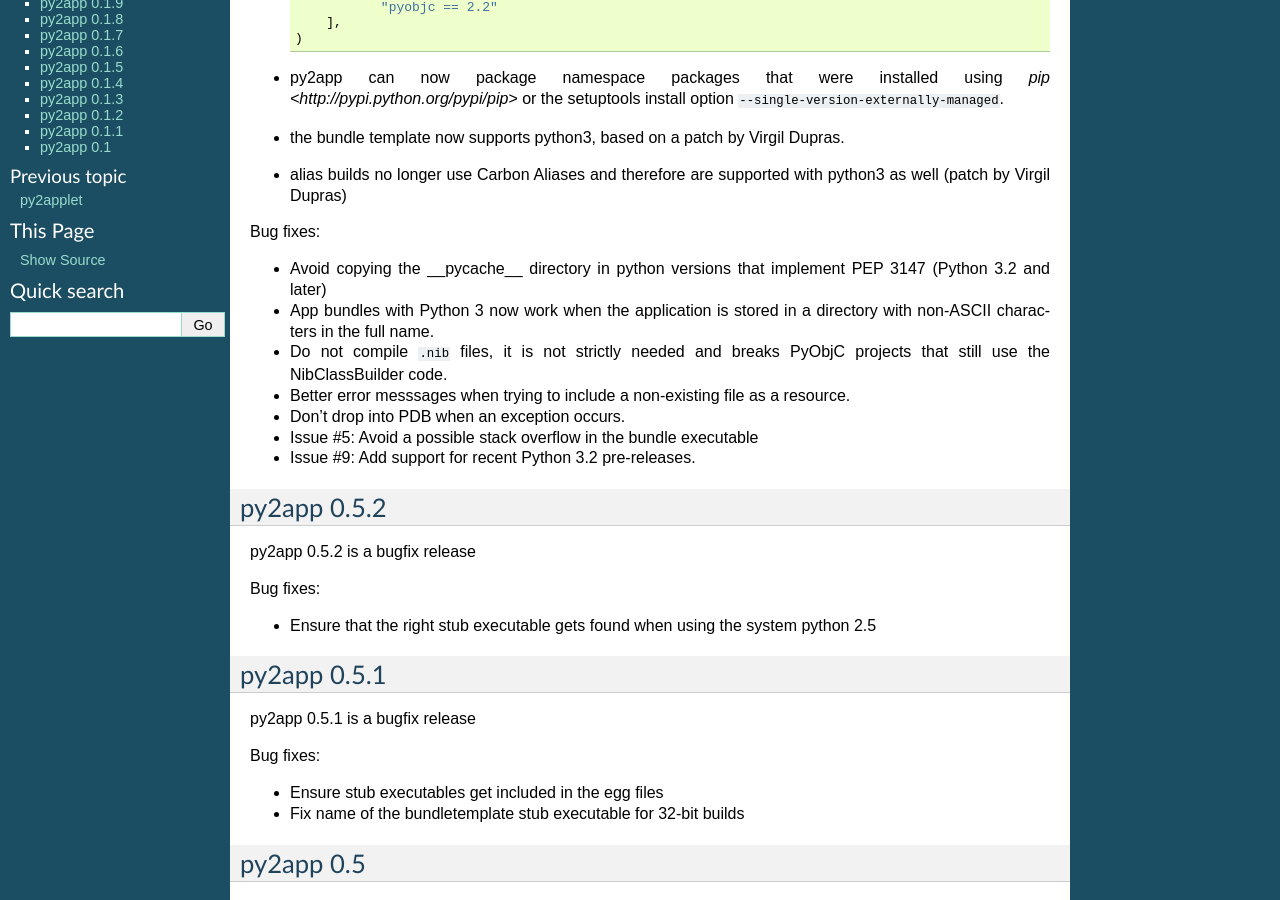
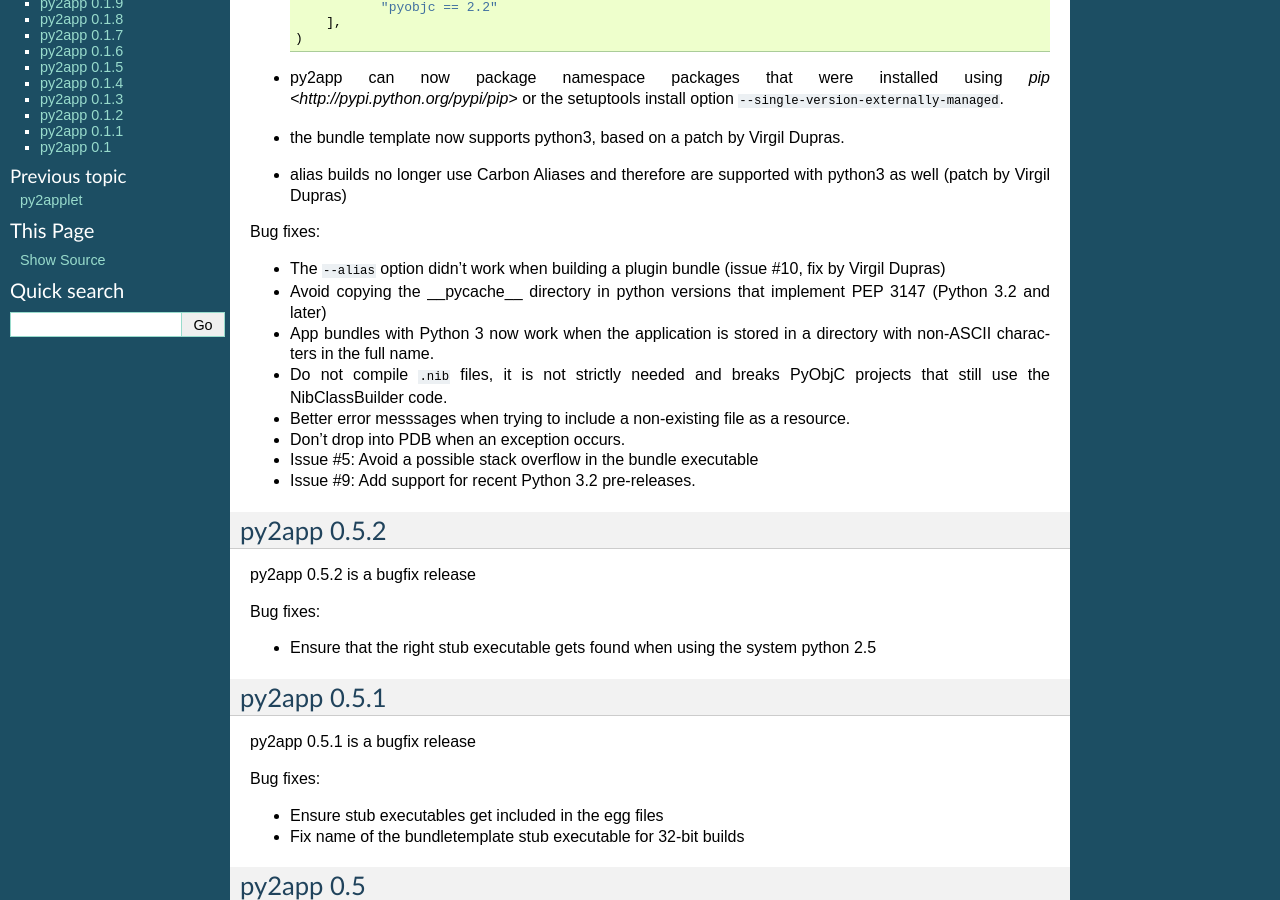
Before and after one commit to ronaldoussoren/py2app, a Sphinx documentation site: the page built from doc/changelog.rst, in a window 1280 px wide and 900 px high, scrolled down 351 px. Built offline with Sphinx 7.4.7, drawn with Linux system fonts in a browser that asks for light colours.

Commit message:
Fix for issue #10: --alias builds for plugins didn't work.
This patch by Virgil Dupras fixes alias builds for
plugin bundles.

```diff
--- a/doc/changelog.rst
+++ b/doc/changelog.rst
@@ -32,6 +32,9 @@ Features:
   supported with python3 as well (patch by Virgil Dupras)
 
 Bug fixes:
+
+- The ``--alias`` option didn't work when building a plugin
+  bundle (issue #10, fix by Virgil Dupras)
 
 - Avoid copying the __pycache__ directory in python versions
   that implement PEP 3147 (Python 3.2 and later)
```
Also changed, not shown: 9 other files.
